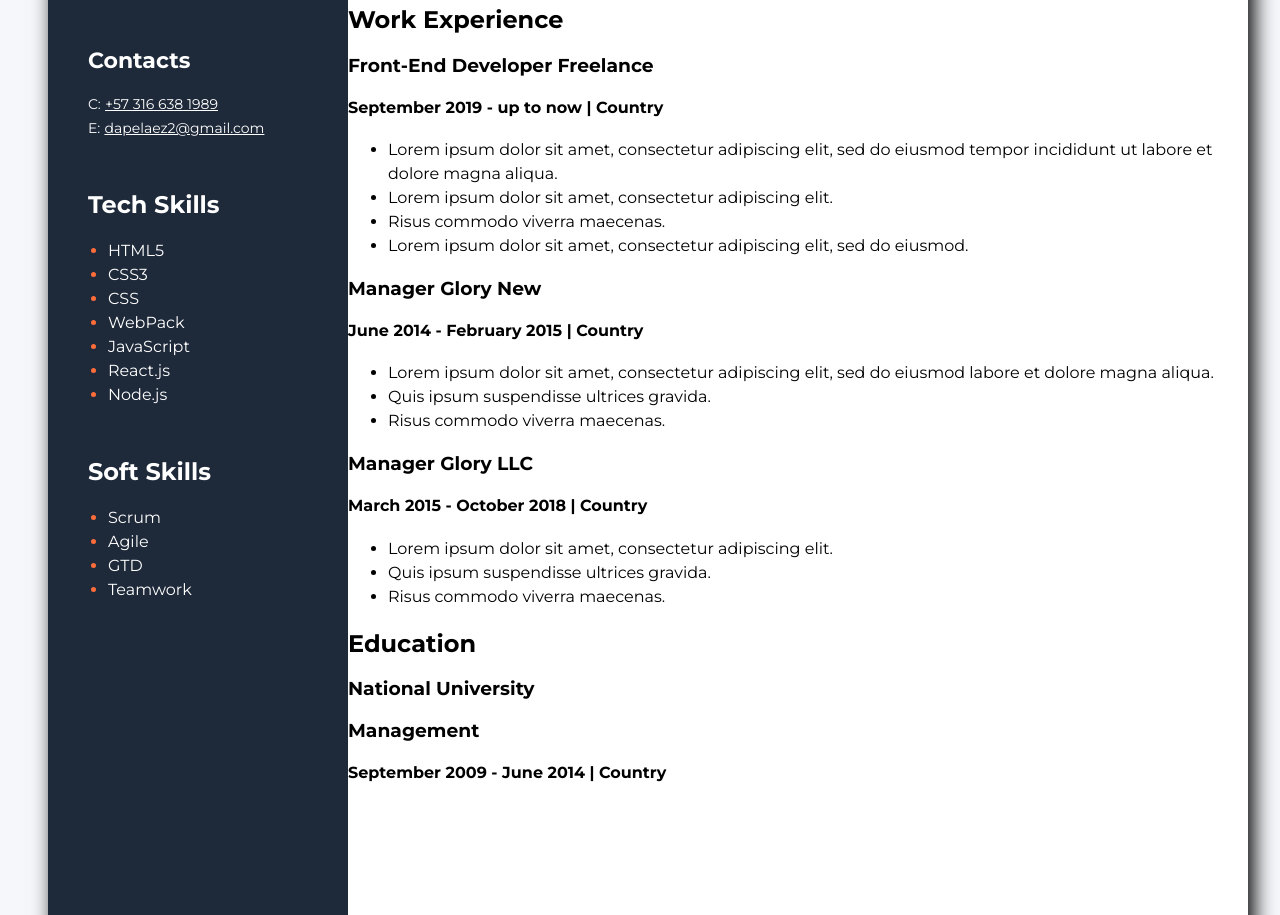
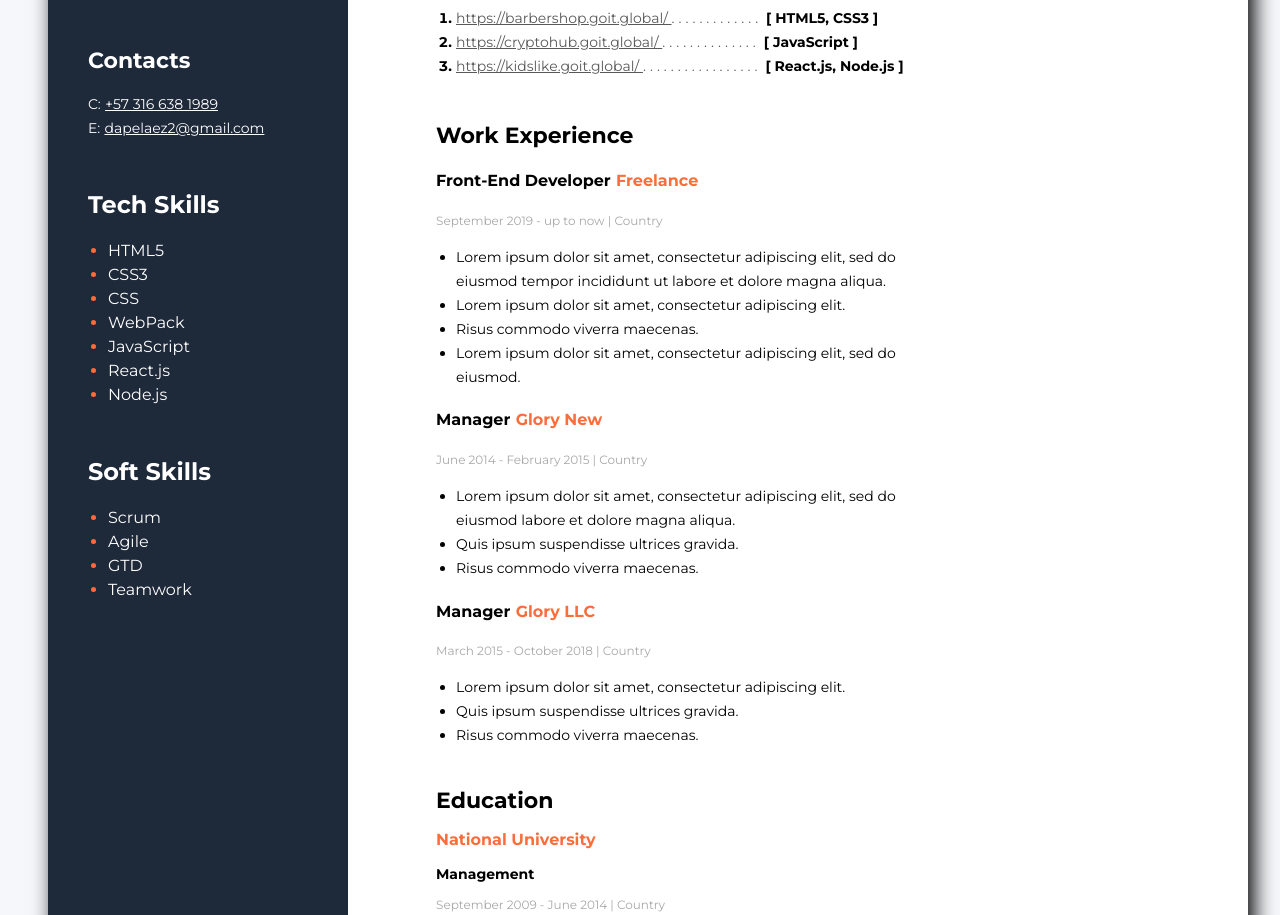
Before and after one commit to DaPelaez89/CV-GoIT, a plain HTML site: page index.html in a window 1280 px wide. Shown: the part 395-1310 px from the top of the page. Drawn offline with Linux system fonts and the light colour scheme.

Commit message:
Actualización final del trabajo del desafío GoIT

```diff
--- a/CSS/styles.css
+++ b/CSS/styles.css
@@ -3,6 +3,17 @@
 body {
     background-color: #F5F7FA;
     font-family: 'Montserrat', sans-serif;
+}
+
+/* cuadro blanco de fondo */
+
+.fondo{
+    background: white;
+    position: absolute;
+    width: 1200px;
+    height: 1319px;
+    margin: 40px;
+    box-shadow: 6px 6px 20px;
 }
 
 /* Contenido general */
@@ -20,6 +31,7 @@ body {
 
 .aside-bar {
     background-color: #1E2939;
+    padding: 40px 0;
 }
 
 /* cuadro de contacts */
@@ -38,16 +50,9 @@ body {
     line-height: 27px;
 }
 
-/* tipo de contacto */
+/* tipo de contacto e información de contacto */
 
-.contact-type {
-    font-size: 14px;
-    line-height: 24px;
-}
-
-/* información de contacto */
-
-.contact-info {
+.contact-type, .contact-info {
     color: white;
     font-size: 14px;
     line-height: 24px;
@@ -56,7 +61,6 @@ body {
 /* lista skills y soft skills */
 
 .skills-list, .soft-skills-list {
-    padding: 0;
     padding-left: 20px;
 }
 
@@ -70,36 +74,119 @@ body {
     color: white;
 }
 
-/* cuadro blanco de fondo */
-
-.fondo{
-    background: white;
-    position: absolute;
-    width: 1200px;
-    height: 1319px;
-    margin: 40px;
-    box-shadow: 6px 6px 20px;
-}
-
 /* interlineado de las listas */
 
 li{
     line-height: 24px;
 }
 
+/* main information */
+
+.main-info {
+    padding: 40px 88px;
+}
+
 /* descripción del perfil */
 
 .description {
-    margin-bottom: 40px;
+    width: 400px;
+
 }
 
+/* fuente profesion */
 
-
-.profession-description{
+.profession-name{
     font-size: 14px;
     font-weight: bold;
 }
 
-.aside-bar {
-    padding: 40px 0;
+/* fuente nombre */
+
+.name {
+    font-size: 45px;
+    line-height: 55px;
+    margin-top: 20px;
+    margin-bottom: 25x;
 }
+
+/* formato titulos */
+
+.section-title {
+    margin-top: 40px;
+    margin-bottom: 8px;
+    font-size: 22px;
+    line-height: 27px;
+}
+
+/* proyectos */
+
+.projects {
+    width: 485px;
+    height: 107px;
+    margin-bottom: 50px;
+}
+
+.projects-list {
+    padding-left: 20px;
+    font-weight: 700;
+    font-size: 14px;
+    line-height: 24px;
+}
+
+.project-link {
+    color: #595959;
+    font-weight: 400;
+    font-size: 14px;
+    line-height: 24px;
+}
+
+.project-guide-lines {
+    color: #595959;
+    font-weight: 400;
+    font-size: 14px;
+    line-height: 24px;
+    letter-spacing: 4px;
+}
+
+/* experiencia laboral */
+
+.job, .company {
+    font-size: 16px;
+    line-height: 20px;
+    margin-top: 16px;
+}
+
+.company {
+    color: #FB6D3A;
+}
+
+.time-experience {
+    color: #A8A8A8;
+    font-weight: 400;
+    font-size: 12px;
+    line-height: 15px;
+}
+
+.job-functions {
+    padding-left: 20px;
+    font-weight: 400;
+    font-size: 14px;
+    line-height: 24px;
+    margin-right: 217px;
+    margin-top: 12px;
+}
+
+/* Educación */
+
+.institution {
+    font-weight: 700;
+    font-size: 16px;
+    line-height: 20px;
+    color: #FB6D3A;
+}
+
+.career {
+    font-weight: 700;
+    font-size: 14px;
+    line-height: 17px;
+}
--- a/index.html
+++ b/index.html
@@ -16,41 +16,41 @@
             <div class="main-info">
                 <!-- description -->
                 <div class="description">
-                    <h3 class="profession-description">Front-End Developer</h3>
-                    <h1>Diego Armando Peláez Alarcón</h1>
-                    <p>
+                    <h3 class="profession-name">Front-End Developer</h3>
+                    <h1 class="name">Diego Peláez</h1>
+                    <p class="description-text">
                         Lorem ipsum dolor sit amet, consectetur adipiscing elit, sed do eiusmod tempor incididunt ut labore et dolore magna aliqua. Quis ipsum suspendisse ultrices gravida. Risus commodo viverra maecenas accumsan lacus vel facilisis.
                     </p>
                 </div>
                 <!-- projects -->
                 <div class="projects">
-                    <h2>Projects</h2>
-                    <ol>
+                    <h2 class="section-title">Projects</h2>
+                    <ol class="projects-list">
                         <li>
-                            <a href="https://barbershop.goit.global/"> https://barbershop.goit.global/ </a>
-                            <span>.............</span>
+                            <a class="project-link" href="https://barbershop.goit.global/"> https://barbershop.goit.global/ </a>
+                            <span class="project-guide-lines">.............</span>
                             <span>[ HTML5, CSS3 ]</span>
                         </li>
                         <li>
-                            <a href="https://cryptohub.goit.global/"> https://cryptohub.goit.global/ </a>
-                            <span>..............</span>
+                            <a class="project-link" href="https://cryptohub.goit.global/"> https://cryptohub.goit.global/ </a>
+                            <span class="project-guide-lines">..............</span>
                             <span>[ JavaScript ]</span>
                         </li>
                         <li>
-                            <a href="https://kidslike.goit.global/"> https://kidslike.goit.global/ </a>
-                            <span>.................</span>
+                            <a class="project-link" href="https://kidslike.goit.global/"> https://kidslike.goit.global/ </a>
+                            <span class="project-guide-lines">.................</span>
                             <span>[ React.js, Node.js ]</span>
                         </li>
                     </ol>
                 </div>
                 <!-- work experience -->
                 <div class="work-experience">
-                    <h2>Work Experience</h2>
+                    <h2 class="section-title">Work Experience</h2>
                     <!--company 1-->
                     <div>
-                        <h3>Front-End Developer Freelance</h3>
-                        <h4>September 2019 - up to now   |   Country </h4>
-                        <ul>
+                        <h3><span class="job">Front-End Developer</span> <span class="company">Freelance</span></h3>
+                        <p><span class="time-experience">September 2019 - up to now   |   Country</span> </p>
+                        <ul class="job-functions">
                             <li> <span> Lorem ipsum dolor sit amet, consectetur adipiscing elit, sed do eiusmod tempor incididunt ut labore et dolore magna aliqua. </span> </li>
                             <li> <span> Lorem ipsum dolor sit amet, consectetur adipiscing elit. </span> </li>
                             <li> <span> Risus commodo viverra maecenas. </span> </li>
@@ -59,9 +59,9 @@
                     </div>
                     <!--company 2-->
                     <div>
-                        <h3>Manager Glory New</h3>
-                        <h4>June 2014 - February 2015   |   Country</h4>
-                        <ul>
+                        <h3><span class="job">Manager</span> <span class="company">Glory New</span></h3>
+                        <p><span class="time-experience">June 2014 - February 2015   |   Country</span></p>
+                        <ul class="job-functions">
                             <li> <span> Lorem ipsum dolor sit amet, consectetur adipiscing elit, sed do eiusmod labore et dolore magna aliqua.  </span> </li>
                             <li> <span> Quis ipsum suspendisse ultrices gravida. </span> </li>
                             <li> <span> Risus commodo viverra maecenas.  </span> </li>
@@ -69,9 +69,9 @@
                     </div>
                     <!--company 3-->
                     <div>
-                        <h3>Manager Glory LLC</h3>
-                        <h4>March 2015 - October 2018   |   Country</h4>
-                        <ul>
+                        <h3><span class="job">Manager</span> <span class="company">Glory LLC</span></h3>
+                        <p><span class="time-experience">March 2015 - October 2018   |   Country</span></p>
+                        <ul class="job-functions">
                             <li> <span> Lorem ipsum dolor sit amet, consectetur adipiscing elit. </span> </li>
                             <li> <span> Quis ipsum suspendisse ultrices gravida. </span> </li>
                             <li> <span> Risus commodo viverra maecenas.  </span> </li>
@@ -79,11 +79,11 @@
                     </div>
                     <!--education-->
                     <div class="education">
-                        <h2>Education</h2>
+                        <h2 class="section-title">Education</h2>
                         <div>
-                            <h3>National University</h3>
-                            <h3>Management</h3>
-                            <h4>September 2009 - June 2014   |   Country</h4>
+                            <h3 class="institution">National University</h3>
+                            <h3 class="career">Management</h3>
+                            <p class="time-experience">September 2009 - June 2014   |   Country</p>
                         </div>
                     </div>
                 </div>
```
